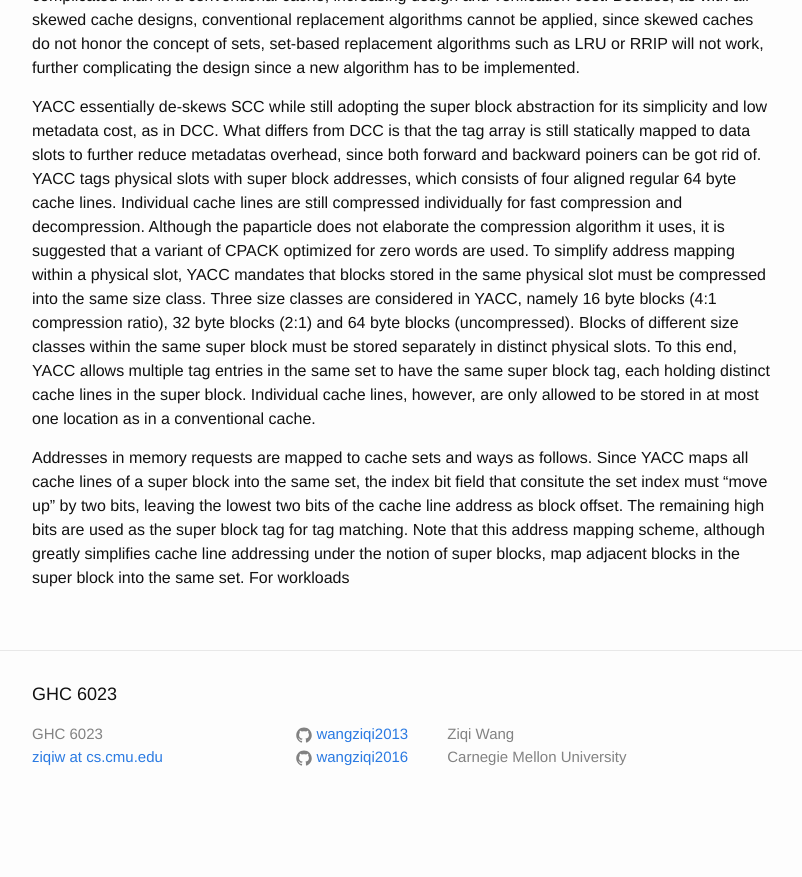
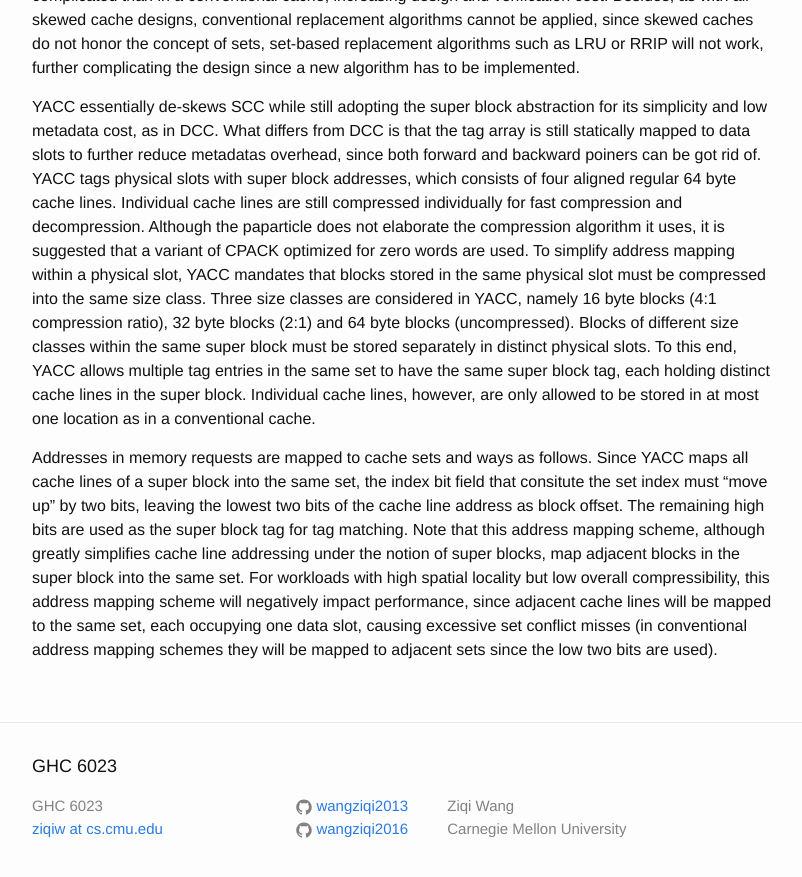
Before and after one commit to wangziqi2013/wangziqi2013.github.io, a Jekyll site: the page built from _posts/2020-07-17-yacc.markdown, in a window 1280 px wide and 900 px high, scrolled down 1327 px. Shown: the top 877 px of the window, without its empty margins (238-1040 px from the left). Built offline with Jekyll 4.4.1, drawn with Linux system fonts in a browser that asks for light colours; before the commit the page ends 2155 px from its top, so only the background shows below that.

Commit message:
Adding misses

```diff
--- a/_posts/2020-07-17-yacc.markdown
+++ b/_posts/2020-07-17-yacc.markdown
@@ -66,4 +66,7 @@ Addresses in memory requests are mapped to cache sets and ways as follows. Since
 into the same set, the index bit field that consitute the set index must "move up" by two bits, leaving the lowest two bits
 of the cache line address as block offset. The remaining high bits are used as the super block tag for tag matching.
 Note that this address mapping scheme, although greatly simplifies cache line addressing under the notion of super blocks,
-map adjacent blocks in the super block into the same set. For workloads
+map adjacent blocks in the super block into the same set. For workloads with high spatial locality but low overall
+compressibility, this address mapping scheme will negatively impact performance, since adjacent cache lines will be mapped
+to the same set, each occupying one data slot, causing excessive set conflict misses (in conventional address mapping
+schemes they will be mapped to adjacent sets since the low two bits are used).
```
